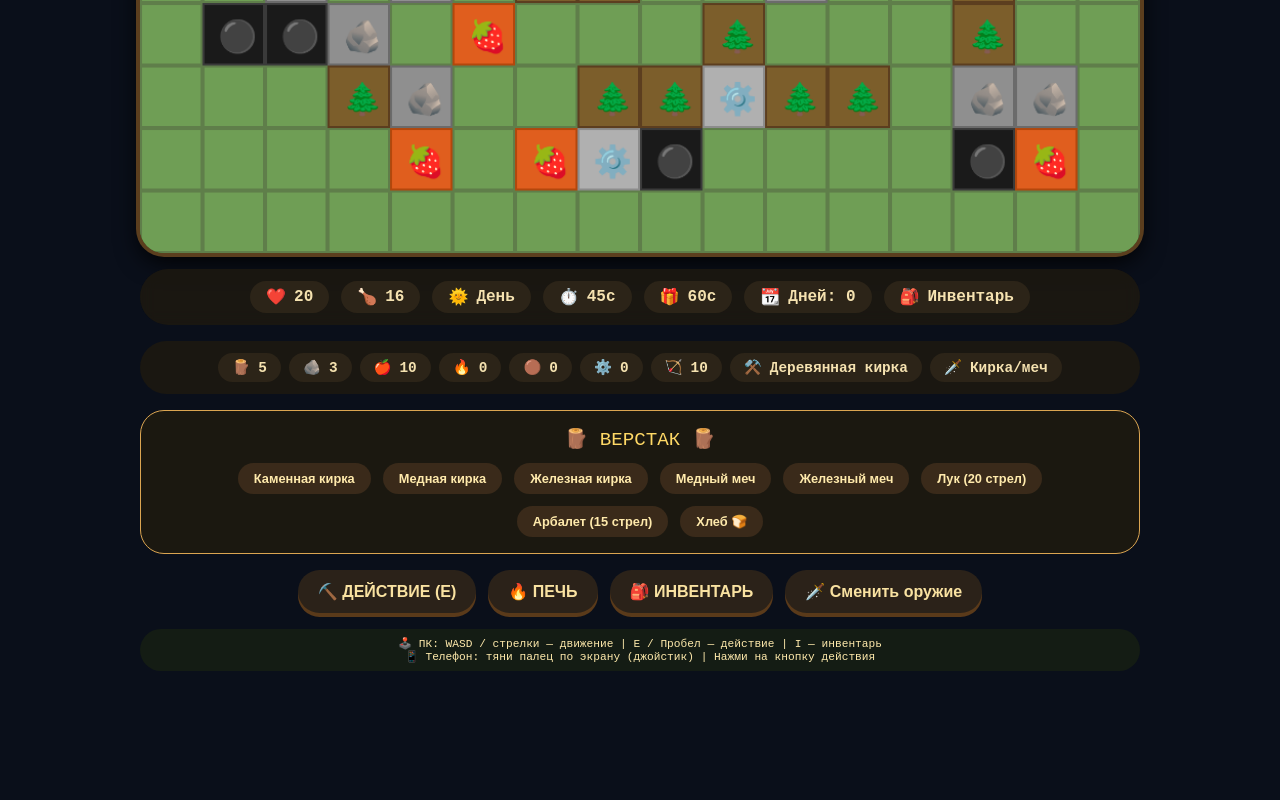
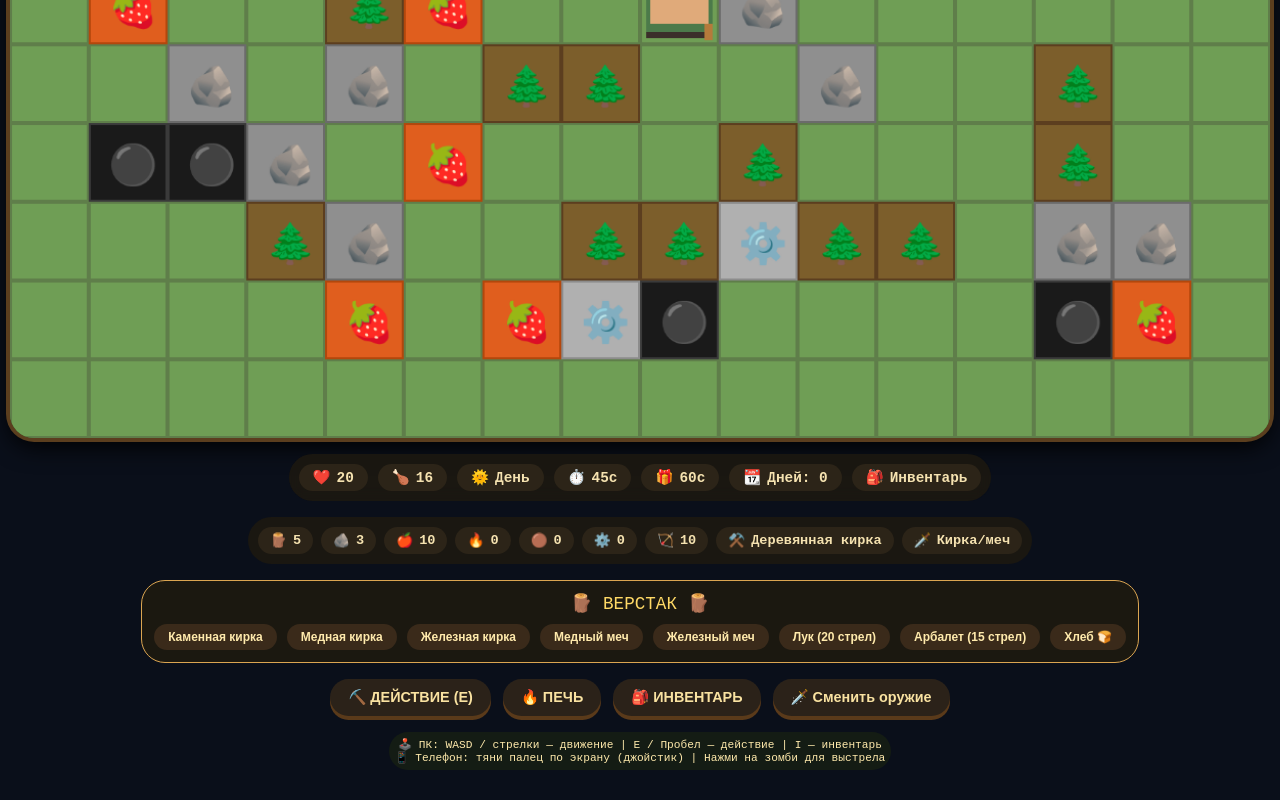
Before and after one commit to profil12/Game1, a plain HTML site: page index.html in a window 1280 px wide. Shown: the part 517-1317 px from the top of the page. Before the commit the page ends 1228 px from the top, so only its background shows below. Drawn offline with Linux system fonts and the light colour scheme.

Commit message:
Update index.html

```diff
--- a/index.html
+++ b/index.html
@@ -3,32 +3,30 @@
 <head>
     <meta charset="UTF-8">
     <meta name="viewport" content="width=device-width, initial-scale=1.0, user-scalable=yes, viewport-fit=cover">
-    <title>Minecraft Ферма | Полный экран + андроид</title>
+    <title>Minecraft Ферма | Полный экран</title>
     <style>
         * {
             margin: 0;
             padding: 0;
             box-sizing: border-box;
         }
-
         body {
             background: #0a0f1a;
             font-family: 'Courier New', monospace;
+            overflow-y: auto;
             display: flex;
             flex-direction: column;
             align-items: center;
             min-height: 100vh;
-            padding: 20px;
+            padding: 10px;
         }
-
-        /* Контейнер игры */
         .game-container {
-            max-width: 1000px;
+            max-width: 100%;
             width: 100%;
-            margin: 0 auto;
+            display: flex;
+            flex-direction: column;
+            align-items: center;
         }
-
-        /* Canvas — на весь экран по ширине */
         canvas {
             display: block;
             margin: 0 auto;
@@ -40,86 +38,78 @@
             cursor: crosshair;
             touch-action: none;
         }
-
-        /* Панель статистики */
         .stats-bar {
             display: flex;
             flex-wrap: wrap;
             justify-content: center;
-            gap: 12px;
+            gap: 10px;
             background: #1f1a10cc;
             backdrop-filter: blur(8px);
-            padding: 12px;
+            padding: 10px;
             border-radius: 60px;
             margin: 16px 0;
         }
         .stat {
             background: #2c2418;
-            padding: 6px 16px;
+            padding: 5px 14px;
             border-radius: 40px;
-            font-size: 1rem;
+            font-size: 0.9rem;
             font-weight: bold;
             color: #f5e2b0;
             display: flex;
             align-items: center;
-            gap: 8px;
+            gap: 6px;
         }
-
-        /* Инвентарь */
         .inventory {
             display: flex;
             flex-wrap: wrap;
             justify-content: center;
             gap: 8px;
             background: #1f1a10cc;
-            padding: 12px;
+            padding: 10px;
             border-radius: 48px;
             margin-bottom: 16px;
         }
         .resource-card {
             background: #2c2418;
-            padding: 6px 14px;
+            padding: 5px 12px;
             border-radius: 40px;
             display: flex;
             align-items: center;
-            gap: 8px;
+            gap: 6px;
             font-weight: bold;
-            font-size: 0.9rem;
+            font-size: 0.85rem;
             color: #f5e2b0;
         }
-
-        /* Верстак */
         .crafting-panel {
             background: #1e1a10dd;
             border-radius: 24px;
-            padding: 16px;
+            padding: 12px;
             text-align: center;
             border: 1px solid #dba551;
             margin-bottom: 16px;
         }
         .craft-header {
-            font-size: 1.2rem;
-            margin-bottom: 12px;
+            font-size: 1.1rem;
+            margin-bottom: 10px;
             color: #ffd966;
         }
         .craft-grid {
             display: flex;
             flex-wrap: wrap;
             justify-content: center;
-            gap: 12px;
+            gap: 10px;
         }
         .craft-btn {
             background: #3a2a1a;
             border: none;
-            padding: 8px 16px;
+            padding: 6px 14px;
             border-radius: 40px;
             color: #ffeaac;
             font-weight: bold;
-            font-size: 0.8rem;
+            font-size: 0.75rem;
             cursor: pointer;
         }
-
-        /* Кнопки действий */
         .action-buttons {
             display: flex;
             flex-wrap: wrap;
@@ -130,11 +120,11 @@
         .action-btn {
             background: #2b2219;
             border: none;
-            padding: 12px 20px;
+            padding: 10px 18px;
             border-radius: 60px;
             color: #f9e2a1;
             font-weight: bold;
-            font-size: 1rem;
+            font-size: 0.9rem;
             cursor: pointer;
             box-shadow: 0 4px 0 #5a3a1a;
             transition: 0.05s linear;
@@ -142,18 +132,15 @@
         .action-btn:active {
             transform: translateY(2px);
         }
-
         .controls-hint {
             text-align: center;
             font-size: 0.7rem;
             color: #ffeaac;
             background: #1f2a0e80;
-            padding: 8px;
+            padding: 6px;
             border-radius: 60px;
             margin-bottom: 20px;
         }
-
-        /* Инвентарь модалка */
         .inventory-modal {
             display: none;
             position: fixed;
@@ -188,7 +175,7 @@
             background: #5a3a1a;
             border: none;
             font-size: 1.2rem;
-            padding: 5px 12px;
+            padding: 4px 12px;
             border-radius: 30px;
             cursor: pointer;
             color: #ffeaac;
@@ -196,7 +183,7 @@
         .inventory-slots {
             display: flex;
             flex-wrap: wrap;
-            gap: 12px;
+            gap: 10px;
             justify-content: center;
             margin-bottom: 20px;
         }
@@ -204,8 +191,8 @@
             background: #1f1a10;
             border: 2px solid #dba551;
             border-radius: 16px;
-            padding: 10px;
-            width: 90px;
+            padding: 8px;
+            width: 85px;
             text-align: center;
             cursor: pointer;
         }
@@ -213,16 +200,21 @@
             border: 3px solid #ffaa44;
             box-shadow: 0 0 10px #ffaa44;
         }
-        .inv-slot-icon { font-size: 1.6rem; }
-        .inv-slot-name { font-size: 0.7rem; color: #ffeaac; }
-        .equipped-info { background: #1f1a10; border-radius: 20px; padding: 12px; color: #ffeaac; }
+        .inv-slot-icon { font-size: 1.5rem; }
+        .inv-slot-name { font-size: 0.65rem; color: #ffeaac; }
+        .equipped-info { background: #1f1a10; border-radius: 20px; padding: 10px; color: #ffeaac; font-size: 0.8rem; }
+        @media (max-width: 600px) {
+            .stat { font-size: 0.7rem; padding: 3px 8px; }
+            .resource-card { font-size: 0.7rem; padding: 3px 8px; }
+            .action-btn { padding: 8px 12px; font-size: 0.8rem; }
+            .craft-btn { padding: 5px 10px; font-size: 0.7rem; }
+        }
     </style>
 </head>
 <body>
 <div class="game-container">
     <canvas id="gameCanvas" width="900" height="650"></canvas>
 
-    <!-- Статистика -->
     <div class="stats-bar">
         <div class="stat health"><span>❤️</span> <span id="healthValue">20</span></div>
         <div class="stat hunger"><span>🍗</span> <span id="hungerValue">16</span></div>
@@ -233,7 +225,6 @@
         <div class="stat inv-btn" id="inventoryToggleBtn"><span>🎒</span> <span>Инвентарь</span></div>
     </div>
 
-    <!-- Ресурсы -->
     <div class="inventory">
         <div class="resource-card"><span>🪵</span> <span id="woodCount">5</span></div>
         <div class="resource-card"><span>🪨</span> <span id="stoneCount">3</span></div>
@@ -246,13 +237,11 @@
         <div class="resource-card"><span>🗡️</span> <span id="weaponName">Кирка</span></div>
     </div>
 
-    <!-- Крафт -->
     <div class="crafting-panel">
         <div class="craft-header">🪵 ВЕРСТАК 🪵</div>
         <div class="craft-grid" id="craftGrid"></div>
     </div>
 
-    <!-- Кнопки действий -->
     <div class="action-buttons">
         <button class="action-btn" id="actionBtn">⛏️ ДЕЙСТВИЕ (E)</button>
         <button class="action-btn" id="furnaceBtn">🔥 ПЕЧЬ</button>
@@ -260,11 +249,10 @@
     </div>
     <div class="controls-hint">
         🕹️ ПК: WASD / стрелки — движение | E / Пробел — действие | I — инвентарь<br>
-        📱 Телефон: тяни палец по экрану (джойстик) | Нажми на кнопку действия
+        📱 Телефон: тяни палец по экрану (джойстик) | Нажми на зомби для выстрела
     </div>
 </div>
 
-<!-- Инвентарь модалка -->
 <div id="inventoryModal" class="inventory-modal">
     <div class="inventory-modal-content">
         <div class="inventory-modal-header">
```
